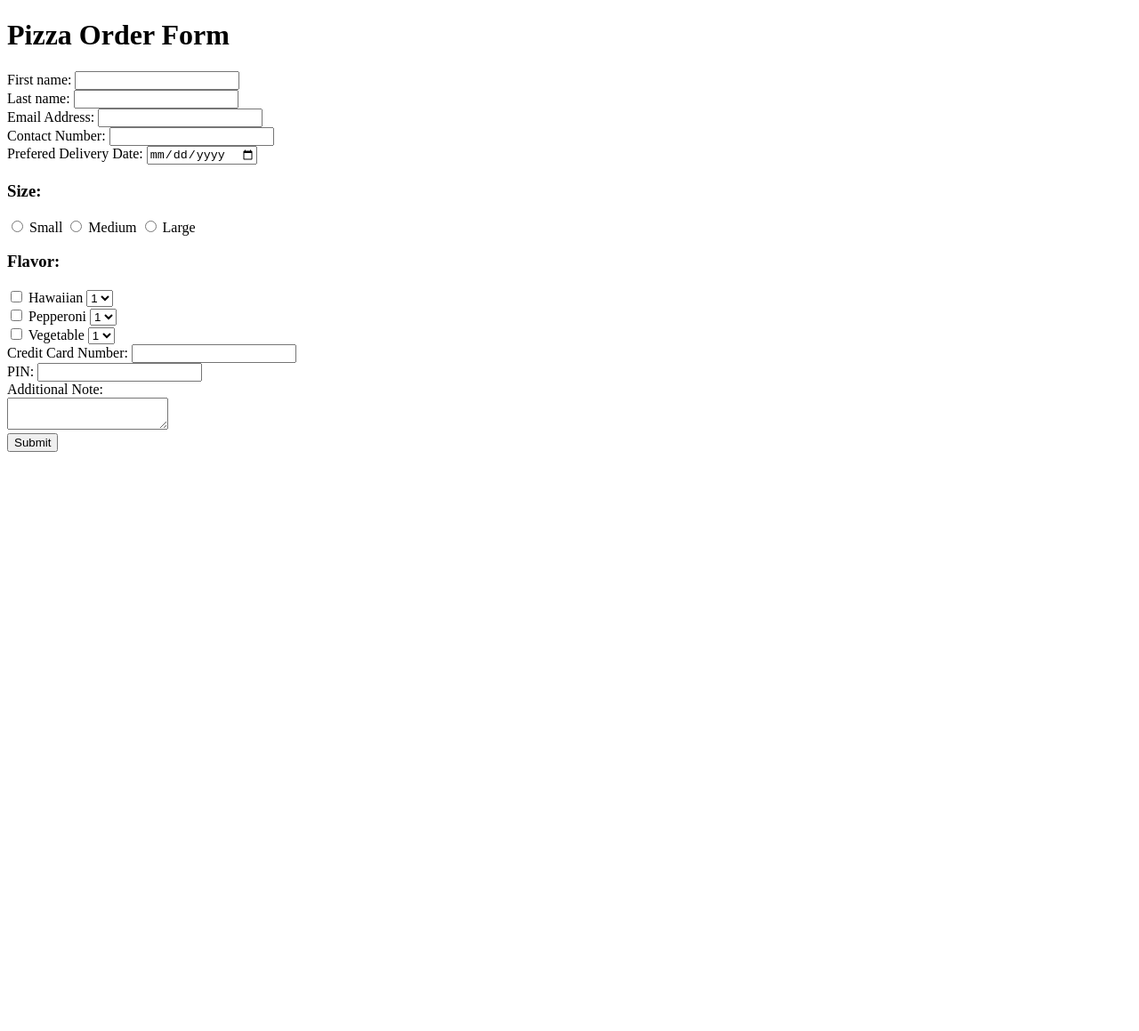
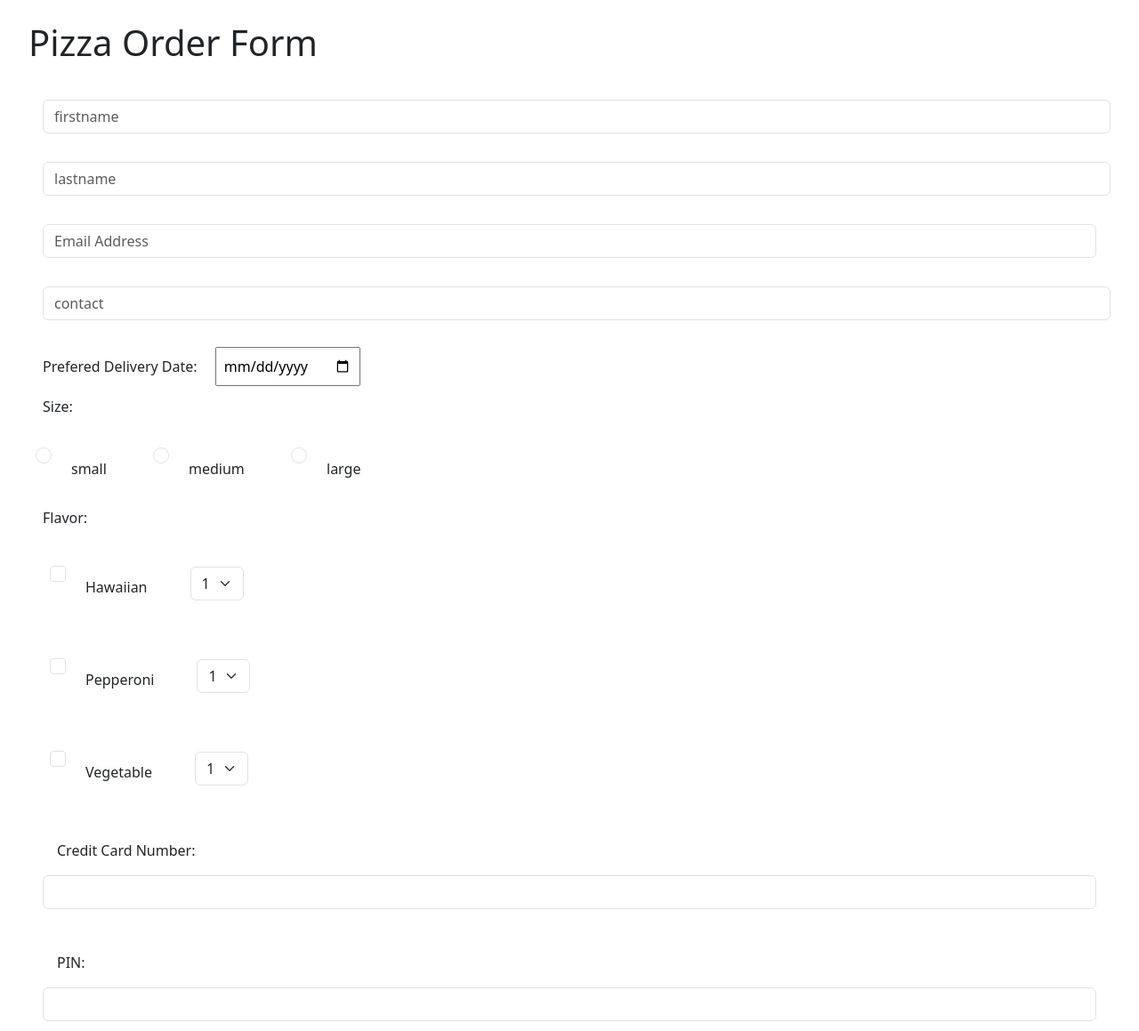
Before and after one commit to jisami19/AppsDev_Jamila, a plain HTML site: page orderform.html in a window 1280 px wide. Shown: the top 1159 px of the page at 89% size. Before the commit the page ends 800 px from the top, so only its background shows below. Drawn offline with nearby package versions, Linux system fonts and the light colour scheme.

Commit message:
Apply Boostrap,Apply margin/padding in pizza form.

```diff
--- a/orderform.html
+++ b/orderform.html
@@ -4,77 +4,109 @@
     <meta charset="UTF-8">
     <meta name="viewport" content="width=device-width, initial-scale=1.0">
     <title>Document</title>
+    <link href="https://cdn.jsdelivr.net/npm/bootstrap@5.3.7/dist/css/bootstrap.min.css" rel="stylesheet" integrity="sha384-LN+7fdVzj6u52u30Kp6M/trliBMCMKTyK833zpbD+pXdCLuTusPj697FH4R/5mcr" crossorigin="anonymous">
+    <link rel="stylesheet" href="styles.css">
 </head>
 <body>
     <h1>Pizza Order Form</h1>
 
     <form>
-  <label for="fname">First name:</label>
-  <input type="text" id="fname" name="fname"><br>
+<div class="input-group mb-3">
+  <input type="text" class="form-control" placeholder="firstname" aria-label="firstname" aria-describedby="basic-addon1">
+</div>
+<div class="input-group mb-3">
+  <input type="text" class="form-control" placeholder="lastname" aria-label="lastname" aria-describedby="basic-addon1">
+</div>
 
-  <label for="lname">Last name:</label>
-  <input type="text" id="lname" name="lname"><br>
+<div class="mb-3">
+    <input type="email" class="form-control" id="exampleFormControlInput1" placeholder="Email Address">
+</div>
 
-  <label for="email">Email Address:</label>
-  <input type="email" id="" name=""><br>
+<div class="input-group mb-3">
+  <input type="contact" class="form-control" placeholder="contact" aria-label="contact" aria-describedby="basic-addon1">
+</div>
 
-  <label for="contact">Contact Number:</label>
-  <input type="contact" id="" name=""><br>
 
   <label for="date">Prefered Delivery Date:</label>
   <input type="date" id="" name="">
 
-    <h3>Size:</h3>
-        <input type="radio" name="m">
-        <label for="s">Small</label>
-        <input type="radio" name="m">
-        <label for="m">Medium</label>
-        <input type="radio" name="m">
-        <label for="L">Large</label>
+    <h6>Size:</h6>
+<div class="form-check form-check-inline">
+  <input class="form-check-input" type="radio" name="inlineRadioOptions" id="inlineRadio1" value="option1">
+  <label class="form-check-label" for="inlineRadio1">small</label>
+</div>
+<div class="form-check form-check-inline">
+  <input class="form-check-input" type="radio" name="inlineRadioOptions" id="inlineRadio2" value="option2">
+  <label class="form-check-label" for="inlineRadio2">medium</label>
+</div>
+<div class="form-check form-check-inline">
+  <input class="form-check-input" type="radio" name="inlineRadioOptions" id="inlineRadio2" value="option2">
+  <label class="form-check-label" for="inlineRadio2">large</label>
+</div>
 
-    <h3>Flavor:</h3>
-        <input type="checkbox" name="c" id="">
-        <label for="choice1">Hawaiian</label>
-    <select name="Hawaiian" id="">
+
+    <h6>Flavor:</h6>
+<div class="d-flex align-items-center gap-3 mb-2">
+      <div class="form-check mb-0">
+        <input class="form-check-input" type="checkbox" id="choice1" name="c">
+        <label class="form-check-label" for="choice1">Hawaiian</label>
+      </div>
+      <select class="form-select w-auto" name="Hawaiian">
         <option value="1">1</option>
         <option value="2">2</option>
         <option value="3">3</option>
         <option value="4">4</option>
         <option value="5">5</option>
-    </select><br>
+      </select>
+</div>
 
-        <input type="checkbox" name="c">
-        <label for="choice2">Pepperoni</label>
-    <select name="Pepperoni" id="">
+<div class="d-flex align-items-center gap-3 mb-2">
+      <div class="form-check mb-0">
+        <input class="form-check-input" type="checkbox" id="choice2" name="c">
+        <label class="form-check-label" for="choice2">Pepperoni</label>
+      </div>
+      <select class="form-select w-auto" name="Pepperoni">
         <option value="1">1</option>
         <option value="2">2</option>
         <option value="3">3</option>
         <option value="4">4</option>
         <option value="5">5</option>
-    </select><br>
+      </select>
+</div>
 
-        <input type="checkbox" name="c">
-        <label for="choice3">Vegetable</label>
-    <select name="Vegetable" id="">
+<div class="d-flex align-items-center gap-3 mb-2">
+      <div class="form-check mb-0">
+        <input class="form-check-input" type="checkbox" id="choice3" name="c">
+        <label class="form-check-label" for="choice3">Vegetable</label>
+      </div>
+      <select class="form-select w-auto" name="Vegetable">
         <option value="1">1</option>
         <option value="2">2</option>
         <option value="3">3</option>
         <option value="4">4</option>
         <option value="5">5</option>
-    </select>
+      </select>
+</div>
 
-    <br>
-        <label for="ccn">Credit Card Number:</label>
-        <input type="text" id="ccn" name="cnn"><br>
-        <label for="pin">PIN:</label>
-        <input type="password" id="pin" name="pin">
-    <br>
 
-        <label for="addnote">Additional Note:</label><br>
-        <textarea name="addnote" id=""></textarea><br>
-        <input type="submit">
-    </form>
+<div class="mb-3">
+    <label for="ccn" class="form-label">Credit Card Number:</label>
+    <input type="text" class="form-control" id="ccn" name="cnn">
+</div>
 
+<div class="mb-3">
+    <label for="pin" class="form-label">PIN:</label>
+    <input type="password" class="form-control" id="pin" name="pin">
+</div>
+
+<div class="mb-3">
+    <label for="addnote" class="form-label">Additional Note:</label>
+    <textarea class="form-control" id="addnote" name="addnote" rows="3"></textarea>
+</div>
+
+
+  <button type="submit" class="btn btn-primary">Submit</button>
+</form>
 
 </body>
 </html>
--- /dev/null
+++ b/styles.css
@@ -0,0 +1,10 @@
+* {
+  margin: 8px;
+  padding: 8px;
+  box-sizing: border-box;
+}
+
+body {
+  margin: 0;
+  padding: 0;
+}
```
